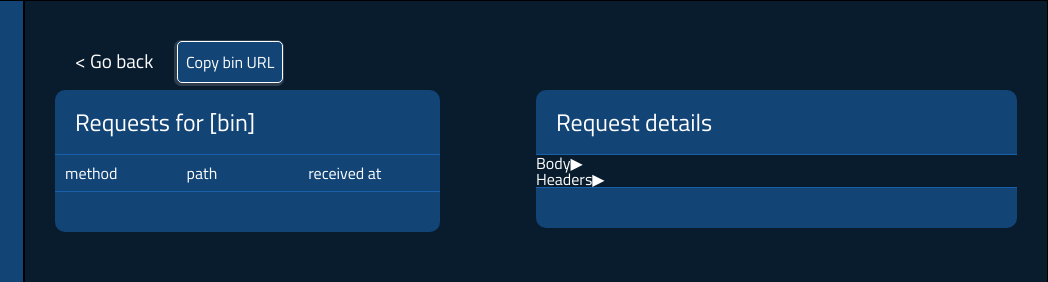
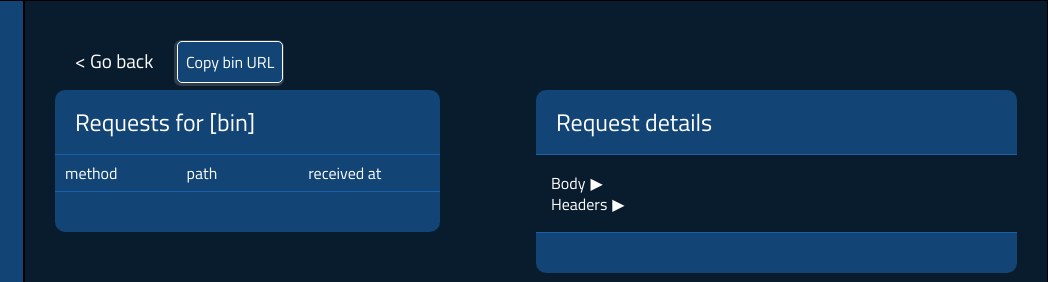
Before and after one commit to ConvoPRGH/dreamcatcher, a website with bundled scripts: page frontend/public/bin.html in a window 1280 px wide. Shown: the top 282 px of the page, 232-1280 px from the left. Built offline with nearby package versions, Linux system fonts and the light colour scheme; files whose address does not match are found by name.

Commit message:
minor css changes

```diff
--- a/frontend/public/bin.html
+++ b/frontend/public/bin.html
@@ -56,8 +56,8 @@
               </span>
               </div>
               <div id="single-request-details" class="resizable-div">
-                <div>Body<span class="body-toggle-icon toggle-icon">▶</span><ul class="bodyContainer hidden"></ul></div>
-                <div>Headers<span class="headers-toggle-icon toggle-icon">▶</span><ul class="headersContainer hidden"></ul></div>
+                <div id="body-content">Body<span class="body-toggle-icon toggle-icon-static">▶</span><ul class="bodyContainer hidden"></ul></div>
+                <div>Headers<span class="headers-toggle-icon toggle-icon-static">▶</span><ul class="headersContainer hidden"></ul></div>
               </div>
               <div id="catcher-table-footer"></div>
           </div>
--- a/frontend/public/javascripts/bin.js
+++ b/frontend/public/javascripts/bin.js
@@ -111,7 +111,7 @@ function recursivePrint(data, parentElement, level = 0) {
     } else {
       listItem.textContent = `${emptyChar.repeat(level+1)}${key}: ${value}`;
     }
-
+    listItem.classList.add('pad-list');
     // Append the list item to the parent element
     parentElement.appendChild(listItem);
 
--- a/frontend/public/styles/bin_styles.css
+++ b/frontend/public/styles/bin_styles.css
@@ -135,6 +135,18 @@ main {
   border-bottom: 1px solid rgb(18, 68, 118);
 }
 
+#single-request-details {
+  padding: 20px 0 20px 15px;
+}
+
+#body-content {
+  margin-bottom: 5px
+}
+
+.pad-list {
+  padding: 2px;
+}
+
 /* Style for headers */
 .headers {
   font-family: Arial, sans-serif;
@@ -150,6 +162,12 @@ main {
 
 /* Style for collapsible icon */
 .toggle-icon {
+  margin-left: 2px;
+  cursor: pointer;
+}
+
+.toggle-icon-static {
+  margin-left: 5px;
   cursor: pointer;
 }
 
@@ -175,7 +193,7 @@ main {
 }
 
 .resizable-div {
-  max-height: 70%;
+  max-height: 80%;
   overflow: auto;
 }
 
```
